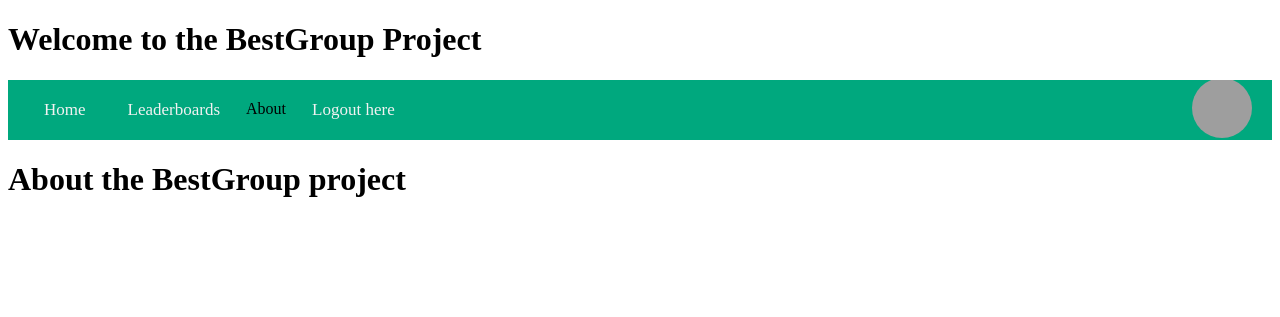
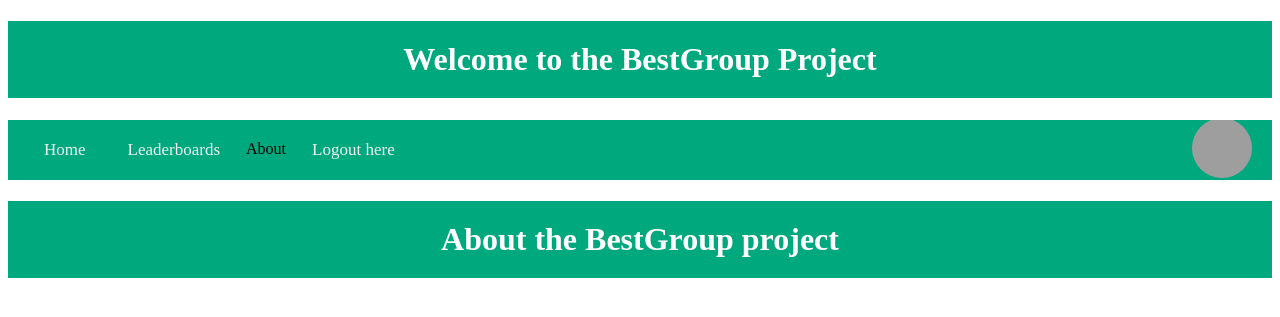
Before and after one commit to regebrot/bestGroupProject2, a Django app: page /about in a window 1280 px wide. Shown: the top 317 px of the page. Run offline with Django 5.2, Linux system fonts and the light colour scheme; grey boxes are pictures that could not be loaded.

Commit message:
Update styles2.css
1st of several css updates

```diff
--- a/groupProjectParent/static/homepage/styles2.css
+++ b/groupProjectParent/static/homepage/styles2.css
@@ -42,6 +42,19 @@
     text-align: left;
     color: white;
     margin-bottom: 10px;
+}
+h1{
+    color:white;
+    text-align: center;
+    background-color: #00a87e;
+    padding: 20px 0;
+}
+.other h1{
+    color: #003c3c;
+    text-align: center ;
+    /* Reset any other properties you want to control */
+    padding: 0 !important;
+    background-color: transparent !important;
 }
 
 .dashboard-container {
```
